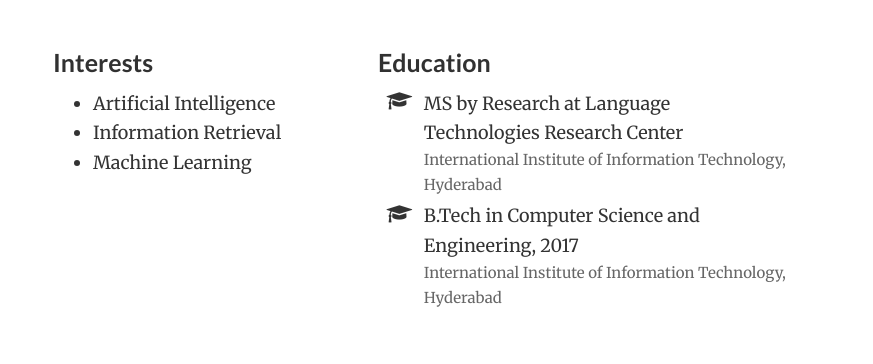
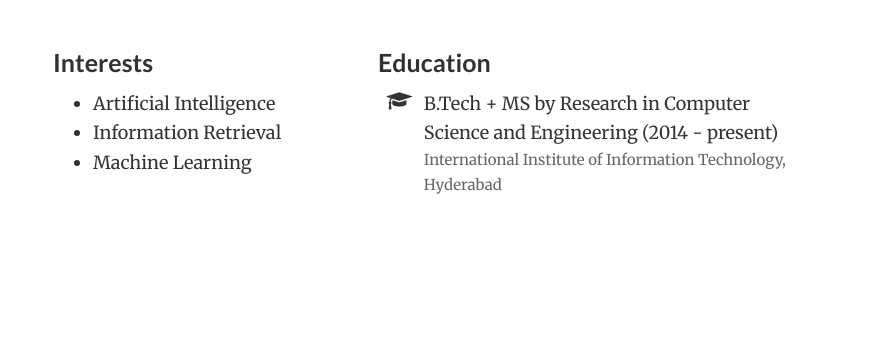
Before and after one commit to gvishal/gvishal.github.io, a plain HTML site: page index.html in a window 1280 px wide. Shown: the part 296-660 px from the top of the page, 407-1280 px from the left. Drawn offline with nearby package versions, Linux system fonts and the light colour scheme; some icons are missing.

Commit message:
changed education

```diff
--- a/index.html
+++ b/index.html
@@ -259,15 +259,7 @@
           <li>
             <i class="fa-li fa fa-graduation-cap"></i>
             <div class="description">
-              <p class="course">MS by Research at Language Technologies Research Center</p>
-              <p class="institution">International Institute of Information Technology, Hyderabad</p>
-            </div>
-          </li>
-
-          <li>
-            <i class="fa-li fa fa-graduation-cap"></i>
-            <div class="description">
-              <p class="course">B.Tech in Computer Science and Engineering, 2017</p>
+              <p class="course">B.Tech &#43; MS by Research in Computer Science and Engineering (2014 - present)</p>
               <p class="institution">International Institute of Information Technology, Hyderabad</p>
             </div>
           </li>
```
